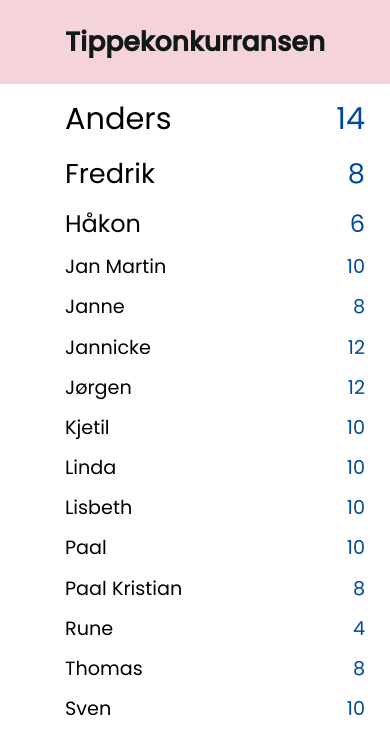
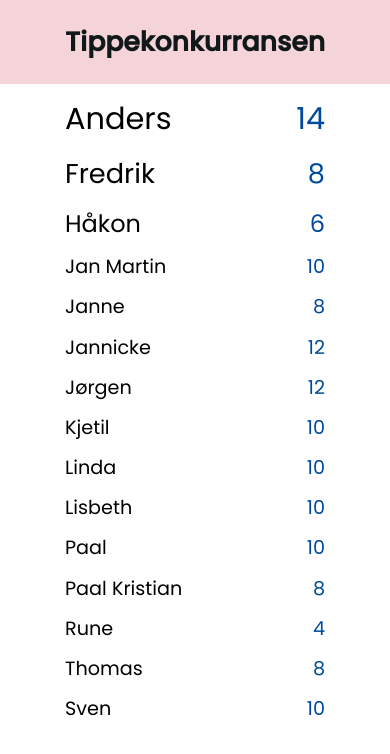
Before and after one commit to paalkristian/eurotipping2021, a React (Create React App) app: page / in a window 390 px wide. Shown: the top 754 px of the page. Built offline with nearby package versions, Linux system fonts and the light colour scheme.

Commit message:
Make it responsive..

```diff
--- a/src/App.css
+++ b/src/App.css
@@ -1,6 +1,9 @@
 @import url('https://fonts.googleapis.com/css2?family=Poppins:wght@500&display=swap');
 @import url('https://fonts.googleapis.com/css2?family=Poppins&display=swap');
 
+* {
+  box-sizing: border-box;
+}
 
 h2 {
   font-family: 'Poppins', sans-serif;
@@ -15,7 +18,9 @@ body {
   margin: 0 auto;
   text-align: left;
   list-style: none;
-  width: 300px;
+  width: 100vw;
+  padding: 0 20px;
+  max-width: 300px;
   font-size: 1.2rem;
 }
 
```
